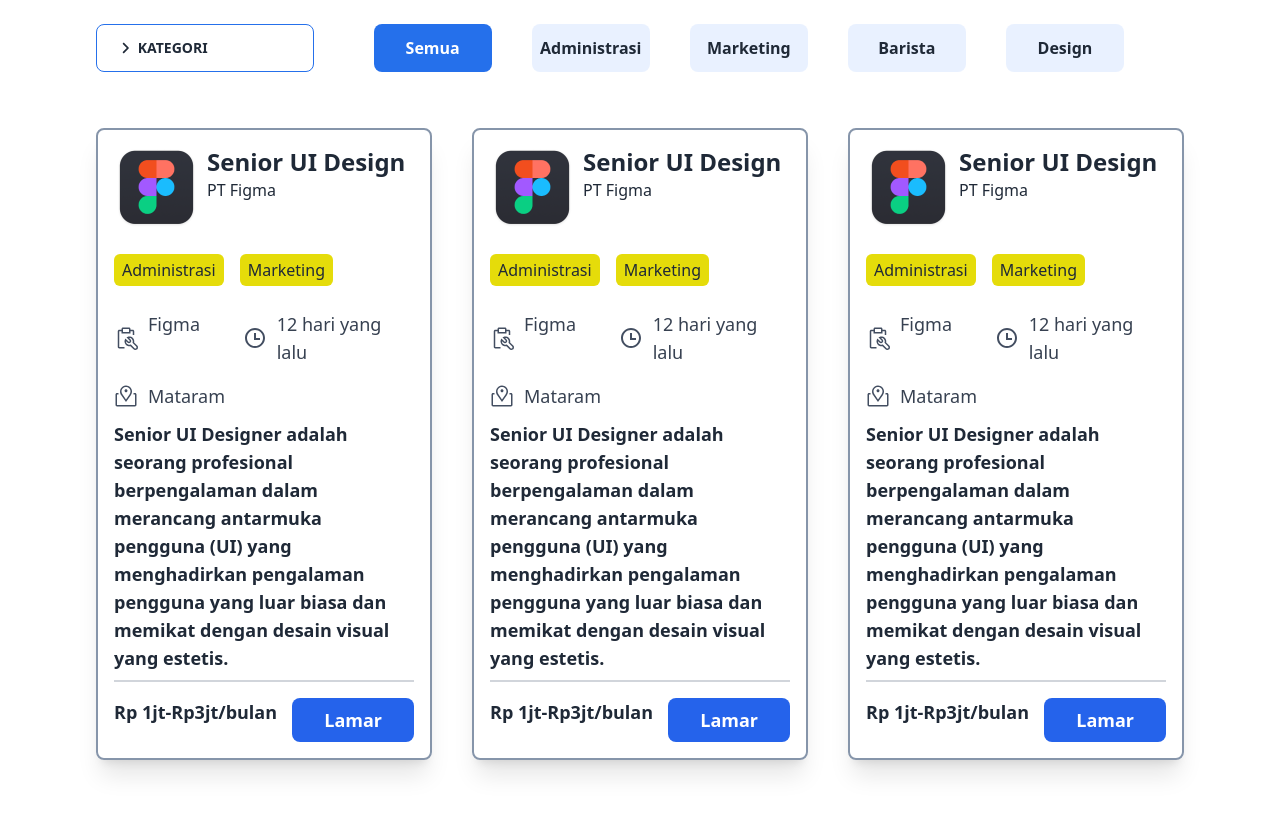
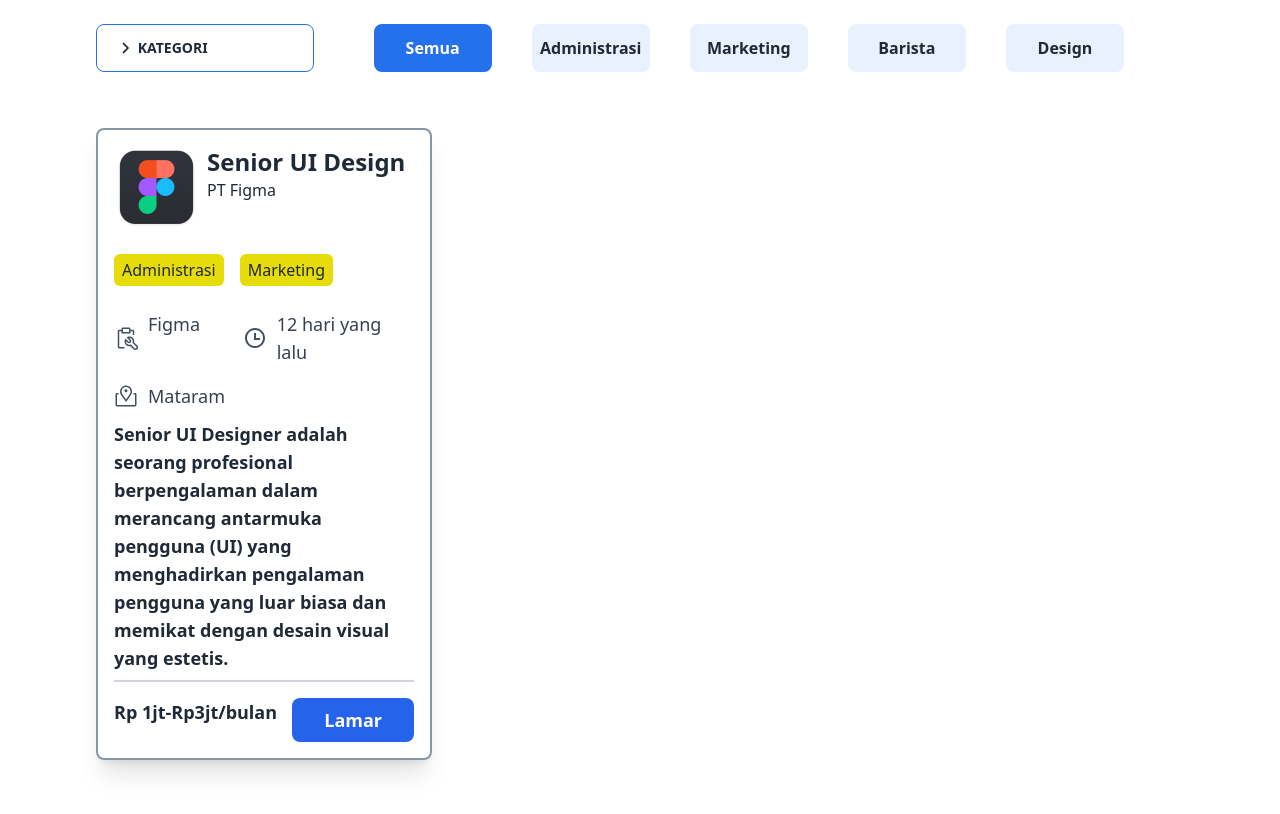
Before and after one commit to RusdyZain/KarirTerbuka, a Next.js app: page /pekerjaan in a window 1280 px wide. Shown: the part 460-1274 px from the top of the page. Built offline with nearby package versions, Linux system fonts and the light colour scheme.

Commit message:
Progress Pekerjaan

```diff
--- a/src/DataJSON/card.json
+++ b/src/DataJSON/card.json
@@ -1,5 +1,6 @@
 [
   {
+    "id": 1,
     "title": "Senior UI Design",
     "company": "PT Figma",
     "categories": ["Administrasi", "Marketing"],
@@ -8,31 +9,6 @@
     "timeIconSrc": "/ri_time-line.svg",
     "locationIconSrc": "/carbon_map.svg",
     "description": "Senior UI Designer adalah seorang profesional berpengalaman dalam merancang antarmuka pengguna (UI) yang menghadirkan pengalaman pengguna yang luar biasa dan memikat dengan desain visual yang estetis.",
-    "salaryRange": "Rp 1jt-Rp3jt/bulan",
-    "waktuKerja": "Kerja Paruh Waktu"
-  },
-  {
-    "title": "Senior UI Design",
-    "company": "PT Figma",
-    "categories": ["Administrasi", "Marketing"],
-    "logoSrc": "/foto-pekerjaan.png",
-    "toolsIconSrc": "/carbon_task-tools.svg",
-    "timeIconSrc": "/ri_time-line.svg",
-    "locationIconSrc": "/carbon_map.svg",
-    "description": "Senior UI Designer adalah seorang profesional berpengalaman dalam merancang antarmuka pengguna (UI) yang menghadirkan pengalaman pengguna yang luar biasa dan memikat dengan desain visual yang estetis.",
-    "salaryRange": "Rp 1jt-Rp3jt/bulan",
-    "waktuKerja": "Kerja dari Rumah"
-  },
-  {
-    "title": "Senior UI Design",
-    "company": "PT Figma",
-    "categories": ["Administrasi", "Marketing"],
-    "logoSrc": "/foto-pekerjaan.png",
-    "toolsIconSrc": "/carbon_task-tools.svg",
-    "timeIconSrc": "/ri_time-line.svg",
-    "locationIconSrc": "/carbon_map.svg",
-    "description": "Senior UI Designer adalah seorang profesional berpengalaman dalam merancang antarmuka pengguna (UI) yang menghadirkan pengalaman pengguna yang luar biasa dan memikat dengan desain visual yang estetis.",
-    "salaryRange": "Rp 1jt-Rp3jt/bulan",
-    "waktuKerja": "Kerja Penuh Waktu"
+    "salaryRange": "Rp 1jt-Rp3jt/bulan"
   }
 ]
--- a/src/components/cards/card-beranda.tsx
+++ b/src/components/cards/card-beranda.tsx
@@ -1,4 +1,7 @@
 import Image from 'next/image';
+import Link from 'next/link';
+import carData from "@/DataJSON/card.json"
+
 
 type JobCardProps = {
   title: string;
@@ -10,7 +13,6 @@ type JobCardProps = {
   locationIconSrc: string;
   description: string;
   salaryRange: string;
-  waktuKerja: string;
 };
 
 const JobCard = ({
@@ -23,7 +25,6 @@ const JobCard = ({
   locationIconSrc,
   description,
   salaryRange,
-  waktuKerja,
 }: JobCardProps): JSX.Element => {
   return (
     <div className="p-4 gap-x-4 rounded-lg border-2 border-[#8695AA] shadow-xl">
@@ -61,12 +62,16 @@ const JobCard = ({
       <hr className="pt-4 border-t-2 border-gray-300" />
       <div className="flex justify-between">
         <p className="text-lg font-semibold text-secondary-700">{salaryRange}</p>
-        <button
-          type="button"
-          className="bg-blue-600 font-lato font-semibold text-white text-lg px-8 py-2 rounded-lg"
-        >
-          Lamar
-        </button>
+        {carData.map((item, index) => (
+          <Link
+            key={item.id}
+            href={"/pekerjaan/subjob/" + item.id}
+            className="bg-blue-600 font-lato font-semibold text-white text-lg px-8 py-2 rounded-lg"
+          >
+            Lamar
+          </Link>
+        ))
+        }
       </div>
     </div>
   );
--- a/src/pages/pekerjaan/index.tsx
+++ b/src/pages/pekerjaan/index.tsx
@@ -6,7 +6,6 @@ import { faAngleDown, faAngleRight } from '@fortawesome/free-solid-svg-icons';
 import Footer from '@/components/Footer';
 import JobCard from '@/components/cards/card-beranda';
 import cardJson from '@/DataJSON/card.json'
-
 
 type DropdownProps = {
     label: string;
@@ -62,30 +61,27 @@ const Dropdown = ({ label, options, selectedValue, onValueChange, isOpen, onTogg
                 className={`overflow-y-auto max-h-48 dropdown-content z-[1] menu p-2 shadow bg-base-100 rounded-box w-full ${isOpen ? 'block' : 'hidden'}`}
             >
                 {options.map((option) => (
-                    <li key={option} onClick={() => handleOptionClick(option)}><a>{(option)}</a></li>
+                    <li key={option} onClick={() => handleOptionClick(option)}><a>{trimOption(option)}</a></li>
                 ))}
             </ul>
         </div>
     );
 };
 
-
 export default function Pekerjaan() {
-    const kategoriOptions = ["Kerja Paruh Waktu", "Kerja dari Rumah", "Kerja Penuh Waktu"];
+    const kategoriOptions: string[] = [
+        "Semua", "Administrasi", "Marketing", "Barista", "Design", "Developer", "Freelancer",
+    ];
 
     const [selectKategori, setSelectKategori] = useState("Kategori");
     const [isKategoriDropdownOpen, setIsKategoriDropdownOpen] = useState(false);
-
     const [isSmScreen, setIsSmScreen] = useState(false);
-
     const [selectedFilter, setSelectedFilter] = useState('Semua');
-
     const [filteredJobs, setFilteredJobs] = useState(cardJson);
 
     const handleFilterClick = (filter: string) => {
         setSelectedFilter(filter);
 
-        // Filter pekerjaan berdasarkan kategori yang dipilih
         if (filter === 'Semua') {
             setFilteredJobs(cardJson);
         } else {
@@ -106,6 +102,10 @@ export default function Pekerjaan() {
         return () => {
             window.removeEventListener('resize', handleResize);
         };
+    }, []);
+
+    useEffect(() => {
+        setFilteredJobs(cardJson);
     }, []);
 
     const jobCards = filteredJobs.map((job, index) => <JobCard key={index} {...job} />);
@@ -131,36 +131,16 @@ export default function Pekerjaan() {
                         />
                     </div>
                     <div className={`flex-[80%] h-12 grid grid-cols-5 px-10 ${isSmScreen ? 'flex-col' : 'flex-row'}`}>
-                        <button
-                            className={`font-semibold rounded-lg ${selectedFilter === 'Semua' ? 'bg-[#2570EB] text-white' : 'bg-[#BFD7FE57]'} mx-5 text-center`}
-                            onClick={() => handleFilterClick('Semua')}
-                        >
-                            Semua
-                        </button>
-                        <button
-                            className={`font-semibold rounded-lg ${selectedFilter === 'Administrasi' ? 'bg-[#2570EB] text-white' : 'bg-[#BFD7FE57]'} mx-5 text-center`}
-                            onClick={() => handleFilterClick('Administrasi')}
-                        >
-                            Administrasi
-                        </button>
-                        <button
-                            className={`font-semibold rounded-lg ${selectedFilter === 'Marketing' ? 'bg-[#2570EB] text-white' : 'bg-[#BFD7FE57]'} mx-5 text-center`}
-                            onClick={() => handleFilterClick('Marketing')}
-                        >
-                            Marketing
-                        </button>
-                        <button
-                            className={`font-semibold rounded-lg ${selectedFilter === 'Barista' ? 'bg-[#2570EB] text-white' : 'bg-[#BFD7FE57]'} mx-5 text-center`}
-                            onClick={() => handleFilterClick('Barista')}
-                        >
-                            Barista
-                        </button>
-                        <button
-                            className={`font-semibold rounded-lg ${selectedFilter === 'Design' ? 'bg-[#2570EB] text-white' : 'bg-[#BFD7FE57]'} mx-5 text-center`}
-                            onClick={() => handleFilterClick('Design')}
-                        >
-                            Design
-                        </button>
+                        {kategoriOptions.slice(0, 5).map((filterOption, index) => (
+                            <button
+                                key={index}
+                                className={`font-semibold rounded-lg ${selectedFilter === filterOption ? 'bg-[#2570EB] text-white' : 'bg-[#BFD7FE57]'} mx-5 text-center`}
+                                onClick={() => handleFilterClick(filterOption)}
+                            >
+                                {filterOption}
+                            </button>
+                        ))}
+
                     </div>
                 </div>
                 <div className="grid grid-cols-3 gap-10 pt-14 mb-20">
@@ -169,5 +149,5 @@ export default function Pekerjaan() {
                 <Footer />
             </div>
         </div>
-    )
+    );
 }
--- /dev/null
+++ b/src/pages/pekerjaan/subJob/[id].tsx
@@ -0,0 +1,35 @@
+import { useEffect, useState } from "react";
+import { useRouter } from "next/router";
+import carData from "@/DataJSON/card.json"
+
+type JobType = {
+    id: number;
+    title: string;
+    company: string;
+    categories: string[];
+    logoSrc: string;
+    toolsIconSrc: string;
+    timeIconSrc: string;
+    locationIconSrc: string;
+    description: string;
+    salaryRange: string;
+};
+
+export default function Subjob() {
+    const [data, setData] = useState<JobType | undefined>();
+    const router = useRouter();
+
+    useEffect(() => {
+        if (router.isReady) {
+            const id = router.query.id as string;
+            const result = carData.find((value) => value.id === parseInt(id));
+            setData(result);
+        }
+    }, [router]);
+
+    return (
+        <div>
+
+        </div>
+    )
+}
```
